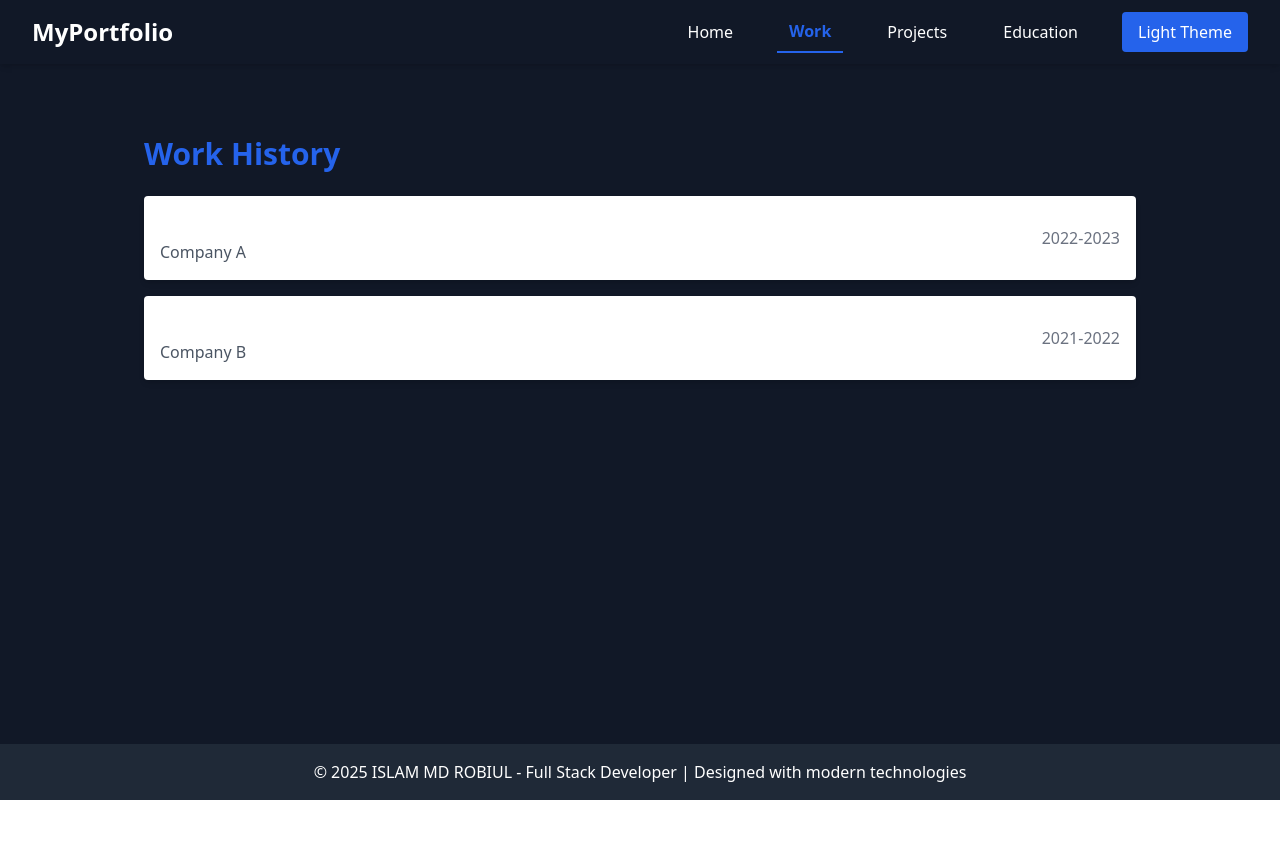
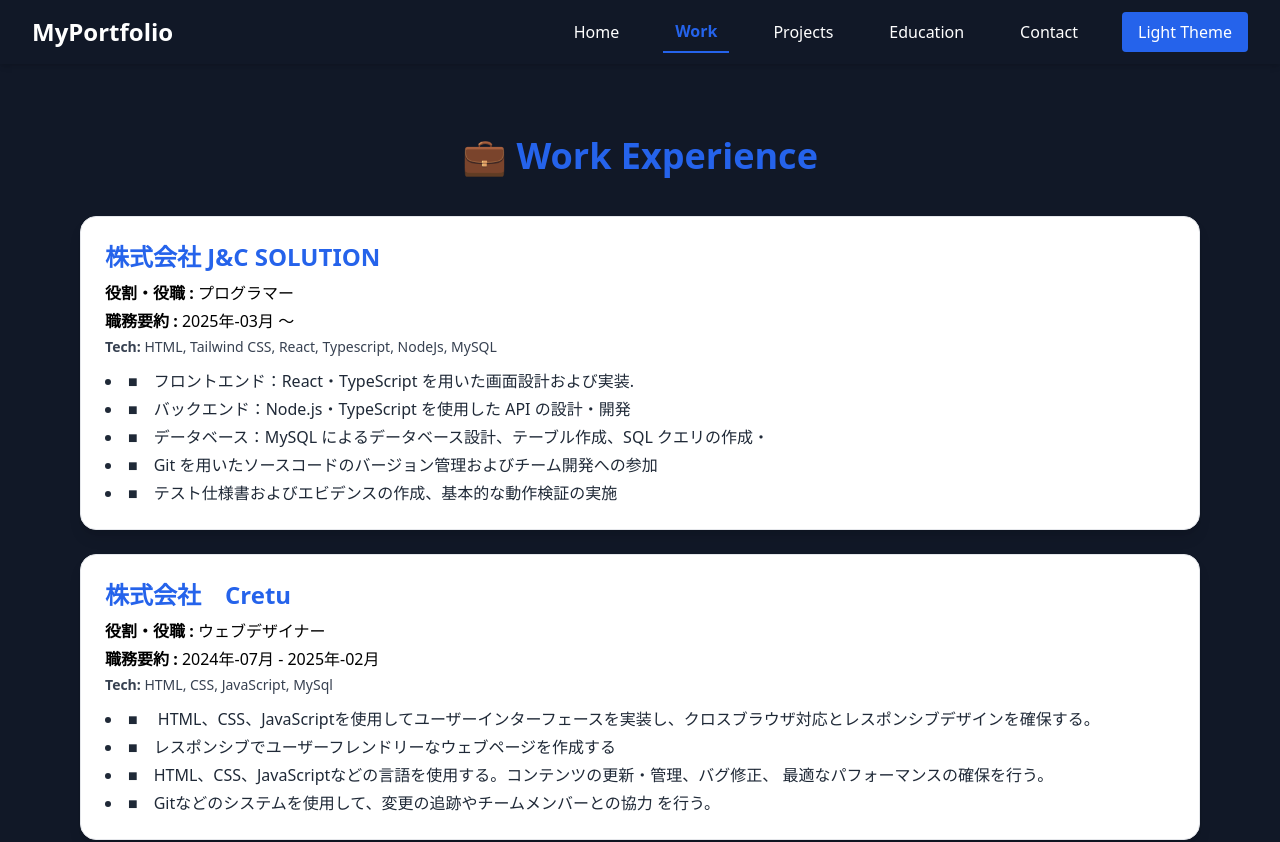
Before and after one commit to robiulislam8726/my-portfolio, a React (Create React App) app: page /my-portfolio/work in a window 1280 px wide. Shown: the top 842 px of the page. Before the commit the page ends 800 px from the top, so only its background shows below. Built offline with nearby package versions, Linux system fonts and the light colour scheme.

Commit message:
add about and contact section

```diff
--- a/src/App.js
+++ b/src/App.js
@@ -7,6 +7,7 @@ import WorkHistory from "./pages/WorkHistory";
 import Projects from "./pages/Projects";
 import Education from "./pages/Education";
 import DraggableDateTime from "./components/DraggableDateTime";
+import ContactForm from "./pages/ContactForm";
 
 function App() {
   const [theme, setTheme] = useState("dark");
@@ -15,7 +16,7 @@ function App() {
   const toggleTheme = () => {
     if (theme === "blue") setTheme("dark");
     else if (theme === "dark") setTheme("light")
-    else setTheme("dark");
+    else setTheme("blue");
   };
 
   return (
@@ -27,6 +28,7 @@ function App() {
           <Route path="/work" element={<WorkHistory theme={theme} />} />
           <Route path="/projects" element={<Projects theme={theme} />} />
           <Route path="/education" element={<Education theme={theme} />} />
+          <Route path="/contact" element={<ContactForm theme={theme} />} />
         </Routes>
       </main>
       <Footer theme={theme} />
--- a/src/components/Navbar.js
+++ b/src/components/Navbar.js
@@ -48,6 +48,9 @@ function Navbar({ toggleTheme, currentTheme }) {
             </NavLink>
             <NavLink to="/education" className={linkClass}>
               Education
+            </NavLink>
+             <NavLink to="/contact" className={linkClass}>
+              Contact
             </NavLink>
 
             {/* Theme Switch Button */}
--- /dev/null
+++ b/src/data/experienceData.js
@@ -0,0 +1,29 @@
+// src/data/experienceData.js
+export const experienceData = [
+  {
+    company: "株式会社 J&C SOLUTION",
+    position: "プログラマー",
+    duration: "2025年-03月 ～ ",
+    tech: [ "HTML","Tailwind CSS","React", "Typescript","NodeJs","MySQL"],
+    details: [
+      "■　フロントエンド：React・TypeScript を用いた画面設計および実装.",
+      "■　バックエンド：Node.js・TypeScript を使用した API の設計・開発",
+      "■　データベース：MySQL によるデータベース設計、テーブル作成、SQL クエリの作成・",
+      "■　Git を用いたソースコードのバージョン管理およびチーム開発への参加",
+      "■　テスト仕様書およびエビデンスの作成、基本的な動作検証の実施"
+    ],
+  },
+  {
+    company: "株式会社　Cretu",
+    position: "ウェブデザイナー",
+    duration: "2024年-07月 - 2025年-02月",
+    tech: ["HTML", "CSS", "JavaScript", "MySql"],
+    details: [
+      "■　 HTML、CSS、JavaScriptを使用してユーザーインターフェースを実装し、クロスブラウザ対応とレスポンシブデザインを確保する。",
+      "■　レスポンシブでユーザーフレンドリーなウェブページを作成する",
+      "■　HTML、CSS、JavaScriptなどの言語を使用する。コンテンツの更新・管理、バグ修正、 最適なパフォーマンスの確保を行う。",
+      "■　Gitなどのシステムを使用して、変更の追跡やチームメンバーとの協力 を行う。"
+
+    ],
+  },
+];
--- a/src/data/projectData.js
+++ b/src/data/projectData.js
@@ -4,27 +4,33 @@ import project3 from "../assets/projects/project3.jpg"
 
 export const projectsData = [
   {
-    title: "Portfolio Website",
-    description: "A modern personal portfolio built with React and Tailwind CSS.",
-    tech: ["React", "TailwindCSS", "Framer Motion"],
+    title: "Full-Stack E-Commerce Store",
+    description:
+      "A complete shopping platform with product listing, cart, checkout, and admin product management.",
     image: project1,
-    link: "https://your-portfolio-link.com",
+    tech: ["React", "Node.js", "Express", "MySQL", "TailwindCSS"],
+    live: "https://your-ecommerce-demo.com",
+    github: "https://github.com/yourname/ecommerce-app",
     rating: 5,
   },
   {
-    title: "E-commerce App",
-    description: "A full-featured e-commerce platform with product listings and cart.",
-    tech: ["React", "Redux", "Node.js", "MySQL"],
+    title: "Portfolio CMS (Content Manager)",
+    description:
+      "Custom admin dashboard to manage portfolio projects dynamically with React and Node.js backend.",
     image: project2,
-    link: "https://your-ecommerce-link.com",
+    tech: ["React", "Node.js", "Express", "MySQL", "TailwindCSS"],
+    live: "https://your-portfolio-cms.com",
+    github: "https://github.com/yourname/portfolio-cms",
     rating: 4,
   },
   {
-    title: "Task Management Tool",
-    description: "A productivity app for managing daily tasks and deadlines.",
-    tech: ["React", "Firebase", "MUI"],
+    title: "Task Management App",
+    description:
+      "A task management web app with real-time updates, filters, and drag-and-drop organization.",
     image: project3,
-    link: "https://your-taskapp-link.com",
+    tech: ["React", "Firebase", "TailwindCSS"],
+    live: "https://your-taskmanager-demo.com",
+    github: "https://github.com/yourname/task-manager",
     rating: 4,
   },
 ];
--- /dev/null
+++ b/src/pages/ContactForm.js
@@ -0,0 +1,100 @@
+import React,{useRef, useState} from "react";
+import emailjs from "@emailjs/browser"
+import { TextField, Button, Typography, Alert, CircularProgress, Box } from "@mui/material";
+
+const ContactForm = () => {
+  const formRef = useRef();
+  const [status, setStatus] = useState("");
+
+  const sendEmail = (e) => {
+    e.preventDefault();
+    setStatus("Sending...");
+
+    emailjs
+      .sendForm(
+        process.env.REACT_APP_EMAILJS_SERVICE_ID,
+        process.env.REACT_APP_EMAILJS_TEMPLATE_ID,
+        formRef.current,
+        process.env.REACT_APP_EMAILJS_PUBLIC_KEY
+      )
+      .then(
+        () => {
+          setStatus("✅ Message sent successfully!");
+          formRef.current.reset();
+        },
+        (error) => {
+          console.error("EmailJS error:", error);
+          setStatus("❌ Failed to send message. Try again.");
+        }
+      );
+  };
+
+  return (
+    <Box
+      component="form"
+      ref={formRef}
+      onSubmit={sendEmail}
+      sx={{
+        maxWidth: 500,
+        mx: "auto",
+        my: 5,
+        p: 4,
+        borderRadius: 3,
+        boxShadow: 3,
+        backgroundColor: "background.paper",
+      }}
+    >
+      <Typography variant="h4" textAlign="center" mb={2} color="primary">
+        Contact Me
+      </Typography>
+
+      <TextField
+        fullWidth
+        label="Your Name"
+        name="from_name"
+        margin="normal"
+        required
+      />
+      <TextField
+        fullWidth
+        label="Your Email"
+        name="from_email"
+        type="email"
+        margin="normal"
+        required
+      />
+      <TextField
+        fullWidth
+        label="Your Message"
+        name="message"
+        multiline
+        rows={4}
+        margin="normal"
+        required
+      />
+
+      <Button
+        type="submit"
+        variant="contained"
+        color="primary"
+        fullWidth
+        sx={{ mt: 2, py: 1.2, fontWeight: "bold" }}
+      >
+        Send Message
+      </Button>
+
+      {status && (
+        <Typography
+          variant="body2"
+          textAlign="center"
+          mt={2}
+          color={status.includes("✅") ? "green" : "error"}
+        >
+          {status}
+        </Typography>
+      )}
+    </Box>
+  );
+};
+
+export default ContactForm;
--- a/src/pages/Home.js
+++ b/src/pages/Home.js
@@ -139,6 +139,17 @@ function Home({ theme }) {
       </section>
 
       {/* ===== Body Section: Skills + Certifications ===== */}
+      <section className="max-w-5xl mx-auto px-4 py-12 text-center">
+        <h2 className="text-3xl font-bold text-blue-600 mb-4">About Me</h2>
+        <p className="text-lg text-gray-700 dark:text-gray-300 leading-relaxed">
+          I'm <span className="font-semibold text-blue-600">Robiul Islam</span>, a passionate
+          <span className="text-blue-500"> Full Stack Web Developer</span> with over 2 years
+          of hands-on experience building dynamic and user-friendly web applications.
+          I specialize in React, Node.js, MySQL, and Tailwind CSS. I enjoy turning complex
+          problems into elegant, efficient solutions and continuously improving my skills
+          through learning and real-world projects.
+        </p>
+      </section>
 
         {/* Left Side: Skills */}
       <section className="max-w-7xl mx-auto px-4 py-16 md:flex md:space-x-12">
--- a/src/pages/WorkHistory.js
+++ b/src/pages/WorkHistory.js
@@ -1,24 +1,45 @@
-// src/pages/WorkHistory.jsx
 import React from "react";
+import { motion } from "framer-motion";
+import { experienceData } from "../data/experienceData";
 
 function WorkHistory() {
-  const work = [
-    { company: "Company A", role: "Frontend Developer", year: "2022-2023" },
-    { company: "Company B", role: "React Developer", year: "2021-2022" },
-  ];
 
   return (
-    <section className="max-w-5xl mx-auto px-4 py-12">
-      <h2 className="text-3xl font-bold text-blue-600 mb-6">Work History</h2>
-      <div className="space-y-4">
-        {work.map((job, idx) => (
-          <div key={idx} className="bg-white shadow-md rounded p-4 md:flex justify-between items-center">
-            <div>
-              <h3 className="font-semibold text-lg">{job.role}</h3>
-              <p className="text-gray-600">{job.company}</p>
+  <section className="max-w-6xl mx-auto px-4 py-12">
+      <h2 className="text-4xl font-bold text-blue-600 mb-10 text-center">
+        💼 Work Experience
+      </h2>
+
+      <div className="space-y-6">
+        {experienceData.map((exp, idx) => (
+          <motion.div
+            key={idx}
+            whileHover={{ scale: 1.05 }}
+            transition={{ duration: 0.15 }}
+            className="bg-white dark:bg-gray-800 p-6 rounded-2xl shadow-lg border border-gray-200 dark:border-gray-700 hover:shadow-2xl transition"
+          >
+            <h3 className="text-2xl font-semibold text-blue-600 mb-2">
+              {exp.company}
+            </h3>
+
+            <div className="text-black dark:text-gray-300 mb-1">
+              <span className="font-bold">役割・役職 :</span> {exp.position}
             </div>
-            <span className="text-gray-500">{job.year}</span>
-          </div>
+
+            <div className="text-black dark:text-gray-300 mb-1">
+              <span className="font-bold">職務要約 :</span> {exp.duration}
+            </div>
+
+            <p className="text-sm text-gray-700 dark:text-gray-400 mb-3">
+              <span className="font-semibold">Tech:</span> {exp.tech.join(", ")}
+            </p>
+
+            <ul className="list-disc list-inside text-gray-800 dark:text-gray-300 space-y-1">
+              {exp.details.map((item, i) => (
+                <li key={i}>{item}</li>
+              ))}
+            </ul>
+          </motion.div>
         ))}
       </div>
     </section>
```
Also changed, not shown: package.json (+6 -1 lines), 2 other files (tests, documents, lock files or other folders).
